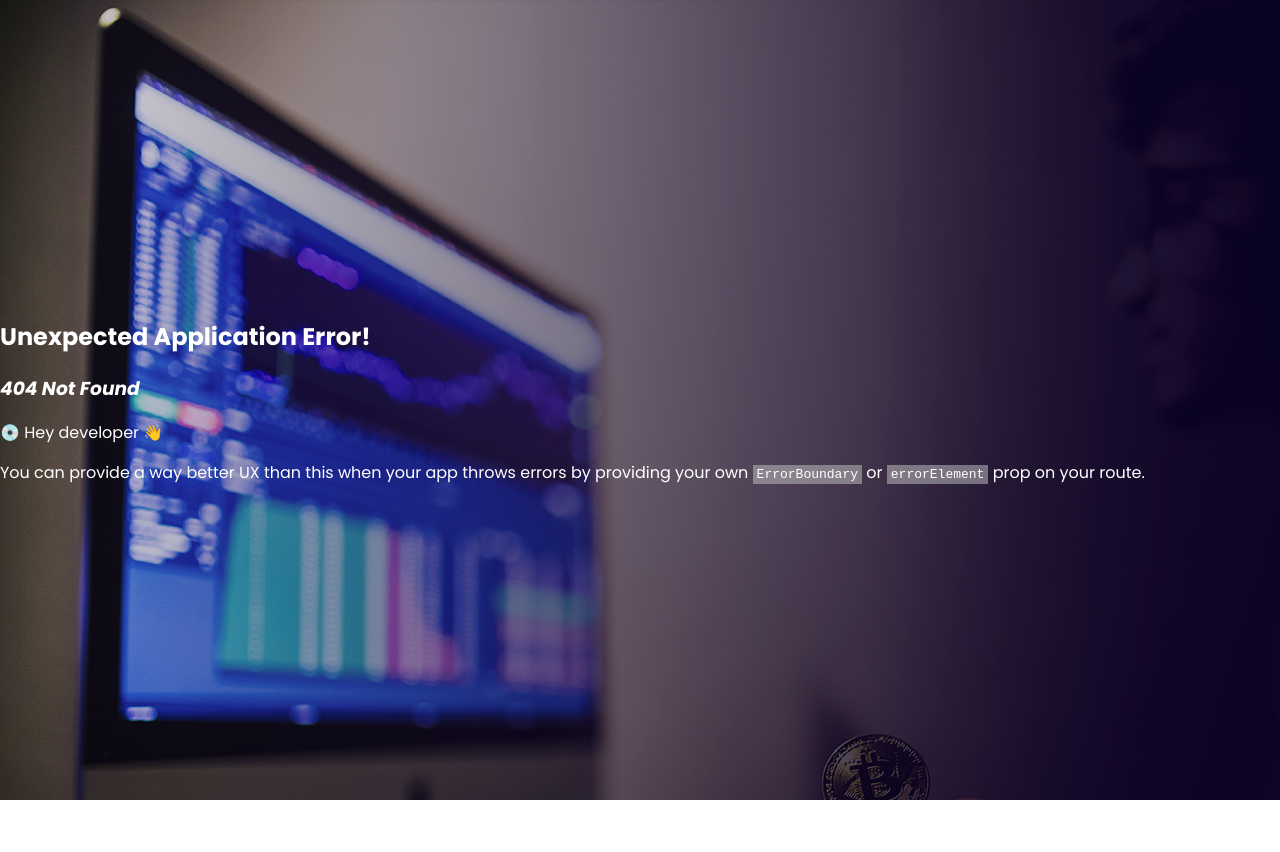
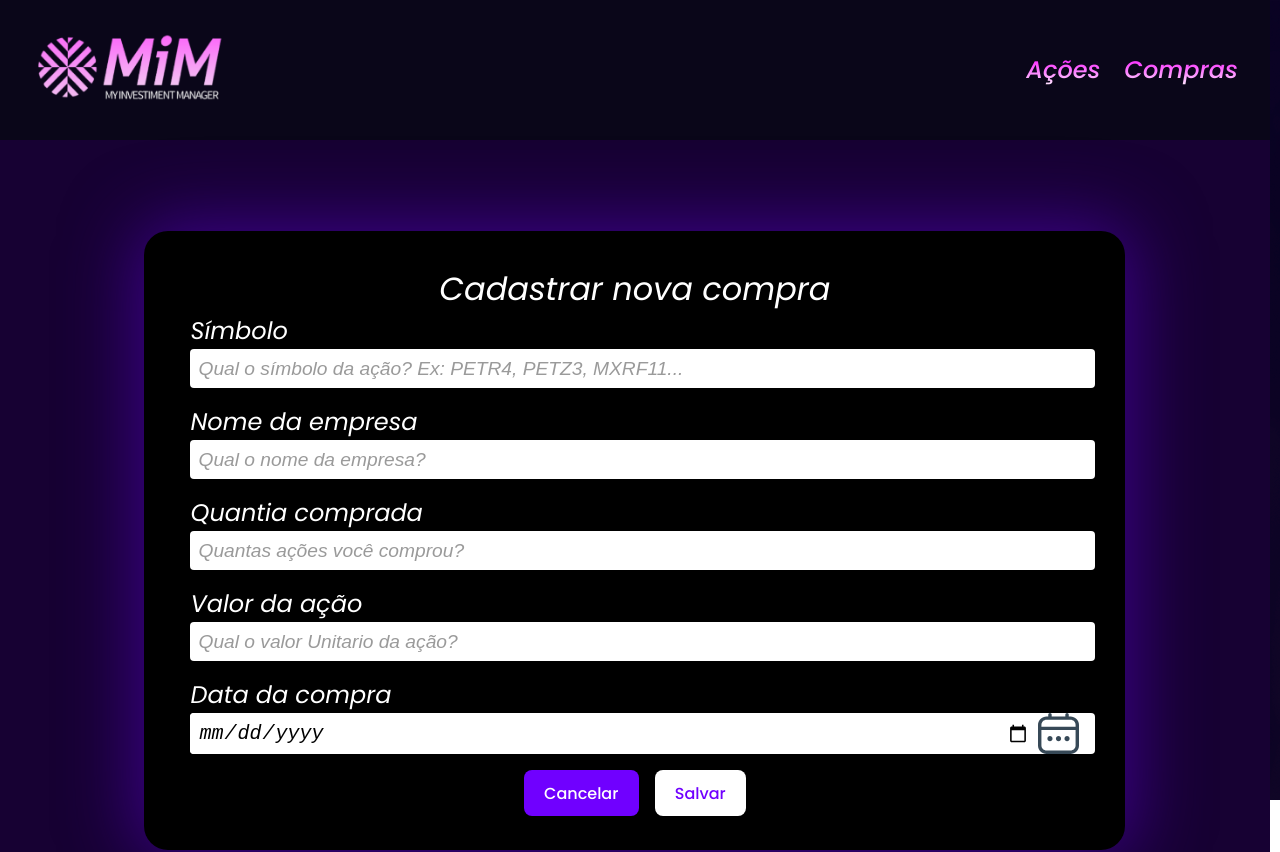
Before and after one commit to eqMoura01/my-investiment-manager, a React (Vite) app in the folder front/: page /stock-purchase in a window 1280 px wide. Before the commit this address had no page. Shown: the top 852 px of the page. Before the commit the page ends 800 px from the top, so only its background shows below. Built offline with nearby package versions, Linux system fonts and the light colour scheme.

Commit message:
feat: created stock-form screen

```diff
--- a/front/src/components/header/Header.jsx
+++ b/front/src/components/header/Header.jsx
@@ -9,7 +9,7 @@ const Header = () => {
             </a>
             <div className='selector'>
                 <a href='/acoes' className='header-text' >Ações</a>
-                <a href='/compras' className='header-text' >Compras</a>
+                <a href='/stock-purchase' className='header-text' >Compras</a>
             </div>
         </header>
     );
--- /dev/null
+++ b/front/src/pages/stock-purchase/StockPurchase.css
@@ -0,0 +1,94 @@
+@import url('https://fonts.googleapis.com/css2?family=Poppins:ital,wght@0,100;0,200;0,300;0,400;0,500;0,600;0,700;0,800;0,900;1,100;1,200;1,300;1,400;1,500;1,600;1,700;1,800;1,900&display=swap');
+
+.stock-purchase {
+    width: 99.2vw;
+    height: 100vh;
+    font-family: 'Poppins', sans-serif;
+}
+
+.container-main {
+    display: flex;
+    flex-direction: column;
+    gap: 16px;
+    background-color: #170133;
+    width: 99.2vw;
+    height: 100vh;
+    align-items: center;
+    padding: 91px 0;
+}
+
+.form-container {
+    background-color: rgb(0, 0, 0);
+    width: 70%;
+    box-shadow: 0 0 72px 8px rgba(81, 0, 185, 0.63);
+    border-radius: 24px;
+    padding: 34px 46px;
+    display: flex;
+    flex-direction: column;
+    align-items: center;
+}
+
+.inputs {
+    display: flex;
+    flex-direction: column;
+    gap: 16px;
+    width: 100%;
+}
+
+.input-label {
+    display: flex;
+    flex-direction: column;
+    color: white;
+    font-size: 24px;
+}
+
+.input-label label {
+    color: white;
+    font-style: italic;
+    font-size: 24px;
+}
+
+.input-label input {
+    width: 100%;
+    color: #000000;
+    background-color: white;
+    padding: 8px;
+    border-radius: 4px;
+    border: none;
+    font-size: 20px;
+    font-style: italic;
+}
+
+.input-label input::placeholder {
+    color: #9A9A9A;
+}
+
+.date-input{
+    display: flex;
+    background-color: white;
+    border-radius: 4px;
+    width: 100%;
+    padding-right: 16px;
+}
+
+#purchaseDate:focus {
+    outline: none;
+    border: none;
+    box-shadow: none;
+}
+
+.buttons{
+    display: flex;
+    gap: 16px;
+    margin-top: 16px
+}
+
+.button-cancel{
+    background-color: #7000FF;
+    color: white;
+}
+
+.button-save{
+    background-color: white;
+    color: #7000FF;
+}
--- /dev/null
+++ b/front/src/pages/stock-purchase/StockPurchase.jsx
@@ -0,0 +1,83 @@
+import Header from "../../components/header/Header";
+import './StockPurchase.css';
+import calendarIcon from "../../assets/fi-rr-calendar.svg";
+import { useState } from "react";
+import { stockPurchaseApi } from "../../service/api";
+
+// TODO: Transformar os inputs em componentes para reutilização
+
+const StockPurchase = () => {
+
+    const [formData, setFormData] = useState({
+        symbol: '',
+        companyName: '',
+        quantity: 0,
+        stockValue: 0,
+        purchaseDate: ''
+    })
+
+    const handleInputChange = (event) => {
+        const { name, value } = event.target;
+        setFormData({ ...formData, [name]: value });
+        console.log(formData);
+    }
+
+    const handleSubmit = (event) => {
+        event.preventDefault();
+        try {
+            stockPurchaseApi.post('/stockPurchase', formData)
+        } catch (error) {
+            console.log(error);
+        }
+    }
+
+
+    return (
+        <div className="stock-purchase">
+            <Header />
+            <div className="container-main">
+                <div className="form-container">
+                    <span style={{ fontSize: '32px', fontStyle: "italic" }}>Cadastrar nova compra</span>
+                    <div className="inputs">
+                        <div className="input-label">
+                            <label htmlFor="symbol">Símbolo</label>
+                            <input type="text" id="symbol" name="symbol" placeholder="Qual o símbolo da ação? Ex: PETR4, PETZ3, MXRF11..." onChange={handleInputChange} />
+                        </div>
+                        <div className="input-label">
+                            <label htmlFor="companyName">Nome da empresa</label>
+                            <input type="text" id="companyName" name="companyName" placeholder="Qual o nome da empresa?" onChange={handleInputChange} />
+                        </div>
+                        <div className="input-label">
+                            <label htmlFor="quantity">Quantia comprada</label>
+                            <input type="number" id="quantity" name="quantity" placeholder="Quantas ações você comprou?" onChange={handleInputChange} />
+                        </div>
+                        <div className="input-label">
+                            <label htmlFor="stockValue">Valor da ação</label>
+                            <input type="number" id="stockValue" name="stockValue" placeholder="Qual o valor Unitario da ação?" onChange={handleInputChange} />
+                        </div>
+                        <div className="input-label">
+                            <label htmlFor="purchaseDate">
+                                Data da compra
+                            </label>
+                            <div className="date-input">
+                                <input type="date" id="purchaseDate" name="purchaseDate" />
+                                <img src={calendarIcon} alt="Calendário" onChange={handleInputChange} />
+                            </div>
+                        </div>
+                    </div>
+                    <div className="buttons">
+                        <a href="/home">
+                            <button type="button" className="button-cancel">Cancelar</button>
+                        </a>
+
+                        <button className="button-save" onClick={handleSubmit}>Salvar</button>
+                    </div>
+                </div>
+            </div>
+        </div>
+    );
+}
+
+
+
+export default StockPurchase;
```
Also changed, not shown: front/src/main.jsx (+5 -7 lines), front/src/assets/fi-rr-calendar.svg (added).
